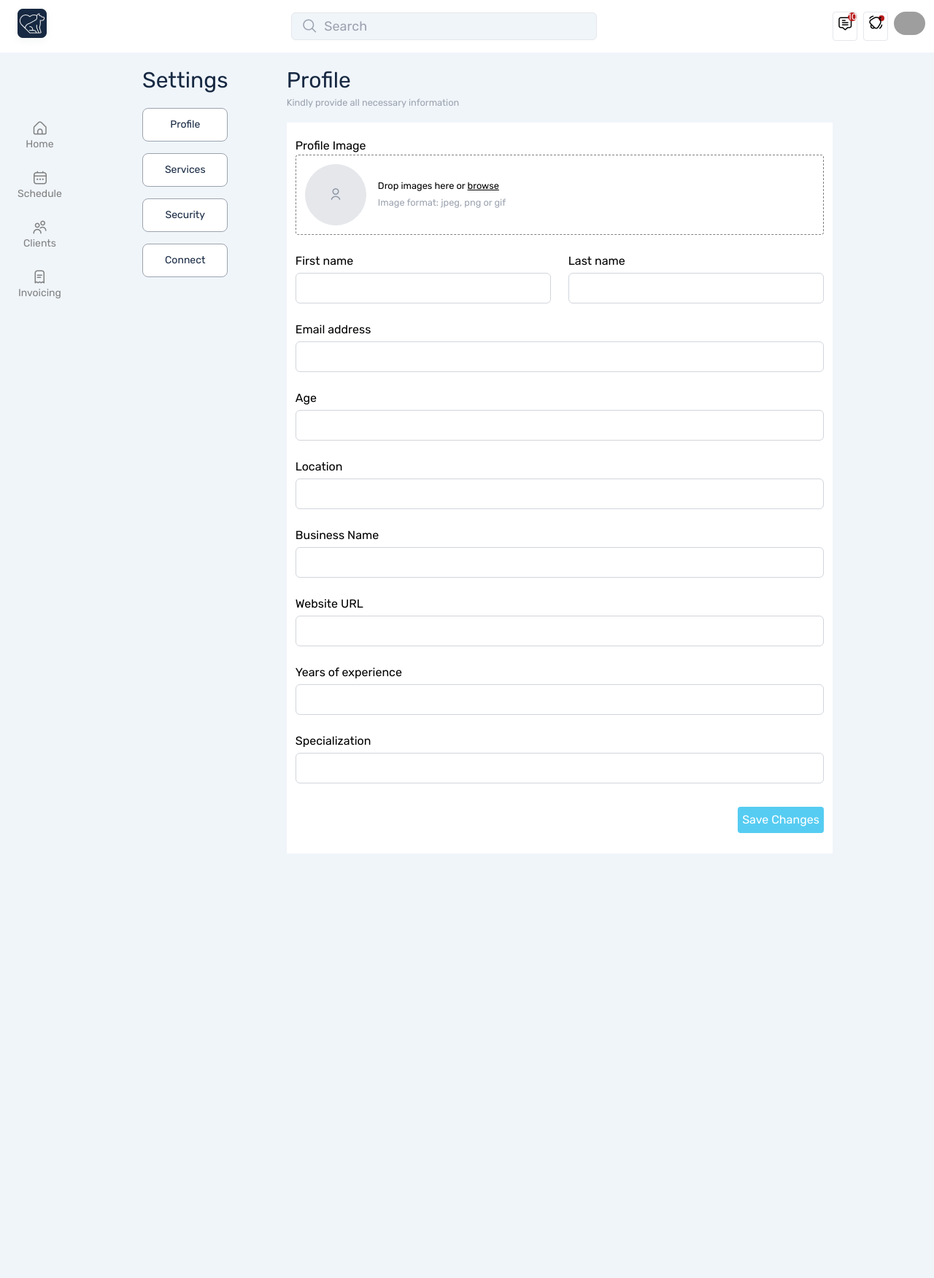
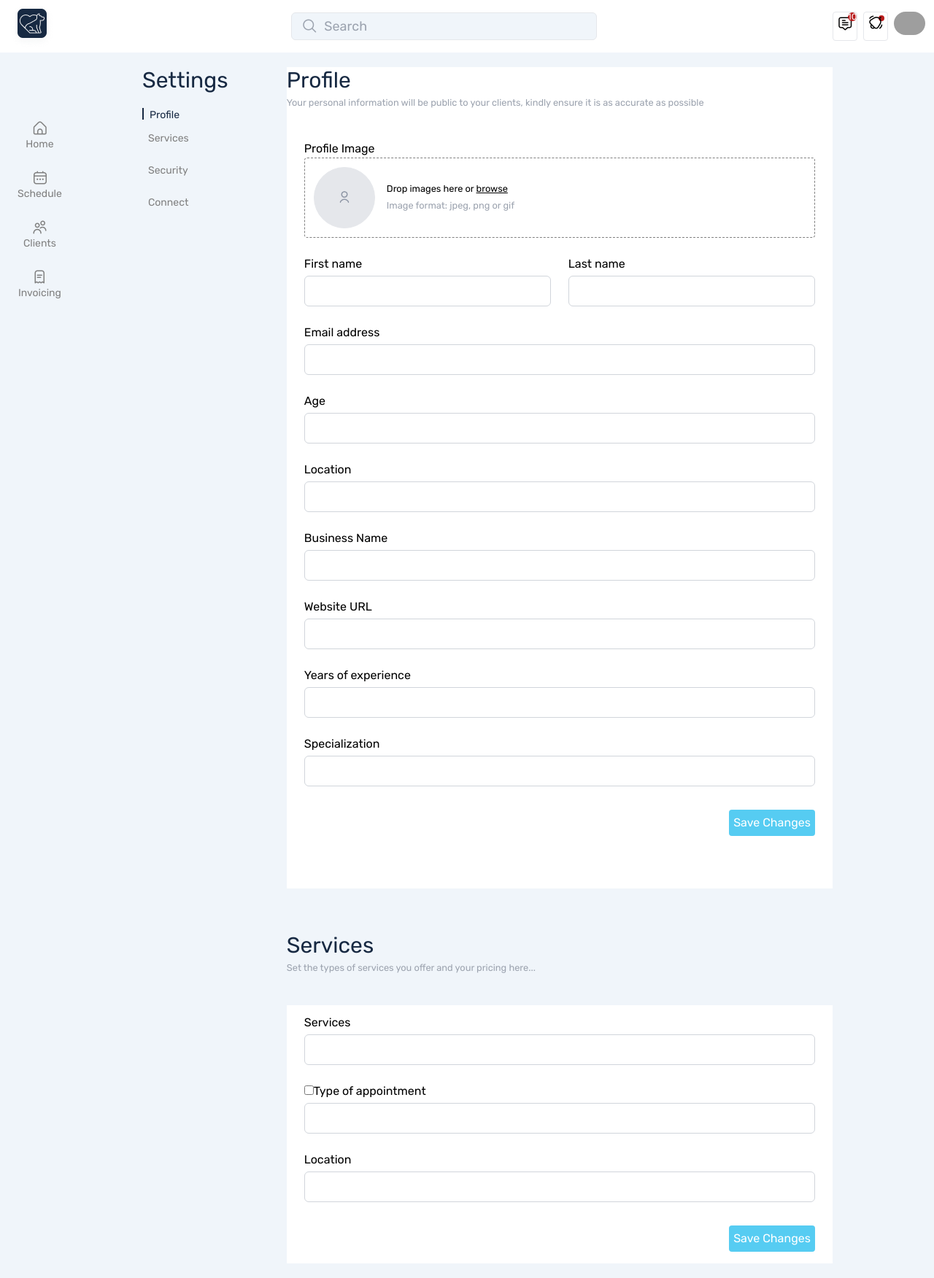
Before and after one commit to dapobelieve/luna-trainer, a Nuxt app: page /Settings in a window 1280 px wide. Shown: the whole page at 73% size. Before the commit the page ends 1190 px from the top, so only its background shows below. Built offline with nearby package versions, Linux system fonts and the light colour scheme; grey boxes are pictures that could not be loaded; what v-calendar would draw is missing.

Commit message:
services form component

```diff
--- /dev/null
+++ b/components/ServicesComp.vue
@@ -0,0 +1,38 @@
+<template>
+  <div>
+    <div class="tail-py-10">
+      <h3 class="tail-text-3xl tail-font-medium sec-color">
+        Services
+      </h3>
+      <small class="tail-text-gray-400">Set the types of services you offer and your pricing here...</small>
+    </div>
+    <div class="tail-pb-4 tail-bg-white profile-form-size tail-px-6 tail-py-3">
+      <form autocomplete="off" class="tail-grid tail-gap-6">
+        <div class="">
+          <label for="services" class="">Services</label>
+          <input type="services" class="tail-w-full tail-bg-white tail-p-2.5 tail-block sm:tail-text-sm tail-mt-1 tail-border tail-border-gray-300 tail-rounded-md">
+        </div>
+        <div class="">
+          <div>
+            <input type="checkbox">
+            <label for="typeofappointment" class="">Type of appointment</label>
+          </div>
+          <input type="text" class="tail-w-full tail-bg-white tail-p-2.5 tail-block sm:tail-text-sm tail-mt-1 tail-border tail-border-gray-300 tail-rounded-md">
+        </div>
+        <div class="">
+          <label for="location" class="">Location</label>
+          <input type="text" class="tail-w-full tail-bg-white tail-p-2.5 tail-block sm:tail-text-sm tail-mt-1 tail-border tail-border-gray-300 tail-rounded-md">
+        </div>
+        <div class="tail-flex tail-justify-end">
+          <button
+            type="button"
+            class="primary-color tail-text-white tail-border-0 tail-w-100 tail-mt-2 tail-rounded tail-p-1.5"
+            @click="$router.push({ name: 'Dashboard' })"
+          >
+            Save Changes
+          </button>
+        </div>
+      </form>
+    </div>
+  </div>
+</template>
--- a/components/SettingsNav.vue
+++ b/components/SettingsNav.vue
@@ -3,7 +3,7 @@
     <div class="tail-grid tail-grid-cols-1 tail-gap-4 tail-text-base">
       <NuxtLink
         :to="{ name: 'Settings' }"
-        class="tail-flex tail-flex-col tail-items-center tail-px-4 tail-py-3"
+        class="tail-flex tail-flex-col tail-px-2 tail-pb-2"
         href=""
         exact-active-class="active"
       >
@@ -13,9 +13,8 @@
       </NuxtLink>
       <NuxtLink
         :to="{ name: 'Settings' }"
-        class="tail-flex tail-flex-col tail-items-center tail-px-4 tail-py-3"
+        class="tail-flex tail-flex-col tail-px-2 tail-pb-2"
         href=""
-        exact-active-class="active"
       >
         <span class="tail-text-sm">
           Services
@@ -23,9 +22,8 @@
       </NuxtLink>
       <NuxtLink
         :to="{ name: 'Settings' }"
-        class="tail-flex tail-flex-col tail-items-center tail-px-4 tail-py-3"
+        class="tail-flex tail-flex-col tail-px-2 tail-pb-2"
         href=""
-        exact-active-class="active"
       >
         <span class="tail-text-sm">
           Security
@@ -33,9 +31,8 @@
       </NuxtLink>
       <NuxtLink
         :to="{ name: 'Settings' }"
-        class="tail-flex tail-flex-col tail-items-center tail-px-4 tail-py-3"
+        class="tail-flex tail-flex-col tail-px-2 tail-pb-2"
         href=""
-        exact-active-class="active"
       >
         <span class="tail-text-sm">
           Connect
@@ -52,31 +49,14 @@ a {
   color: gray;
 }
 
-.active {
-  color: rgb(23,41,67);
-}
 .active:focus {
   outline: none !important;
 }
 
-@media only screen and (min-width: 769px) {
-  .nav {
-    display: flex;
-    flex-direction: column;
-    // justify-content: center;
-    margin-top: 5em;
-    height: calc(100% - 64px);
-    position: fixed;
-    left: 0;
-    text-transform: capitalize;
-  }
+.active {
+    border-left: 2px solid rgba(23, 41, 66, 1)!important;
+    color: rgb(23,41,67);
+    height: 1rem;
+}
 
-  .active {
-    border: 1px solid rgba(156, 163, 175) !important;
-    border-radius: 0.375rem;
-    background: #fff;
-    border-radius: 0.5rem !important;
-    background: #fff !important;
-  }
-}
 </style>
--- a/pages/Settings.vue
+++ b/pages/Settings.vue
@@ -15,14 +15,17 @@
 
         <div class="tail-w-4/5">
           <div>
-            <div class="tail-pb-4">
-              <h3 class="tail-text-3xl tail-font-medium sec-color">
-                Profile
-              </h3>
-              <small class="tail-text-gray-400">Kindly provide all necessary information</small>
+            <div class="tail-pb-4 tail-bg-white profile-form-size">
+              <div>
+                <h3 class="tail-text-3xl tail-font-medium sec-color">
+                  Profile
+                </h3>
+                <small class="tail-text-gray-400">Your personal information will be public to your clients, kindly ensure it is as accurate as possible</small>
+              </div>
+              <div class="tail-py-10 tail-px-6"><ProfileForm /></div>
             </div>
-            <div class="tail-pt-5 tail-bg-white profile-form-size tail-p-3">
-              <ProfileForm />
+            <div class="tail-pt-5">
+              <div><ServicesComp /></div>
             </div>
           </div>
         </div>
```
